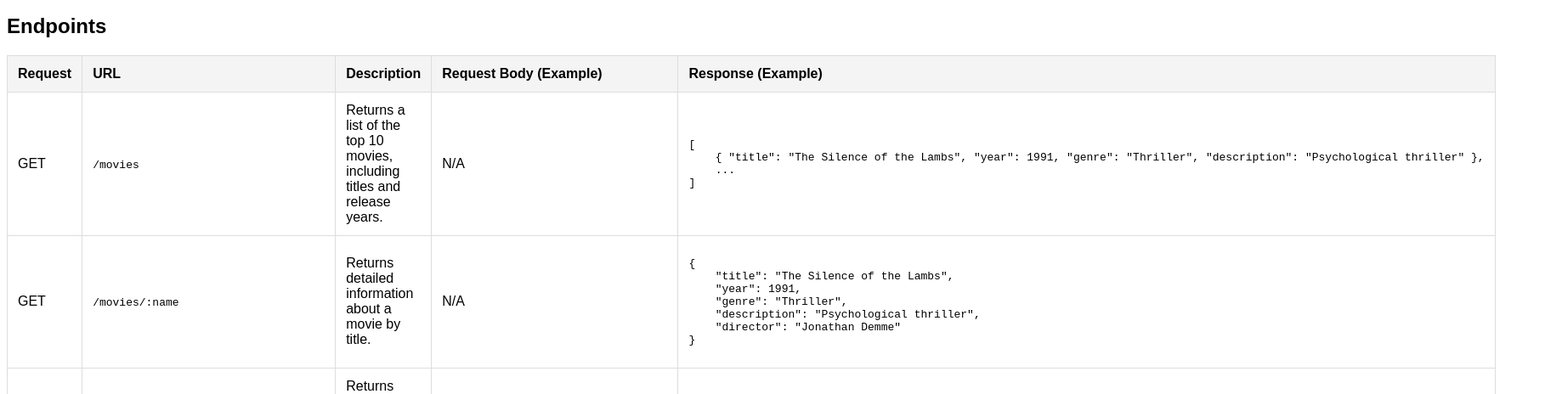
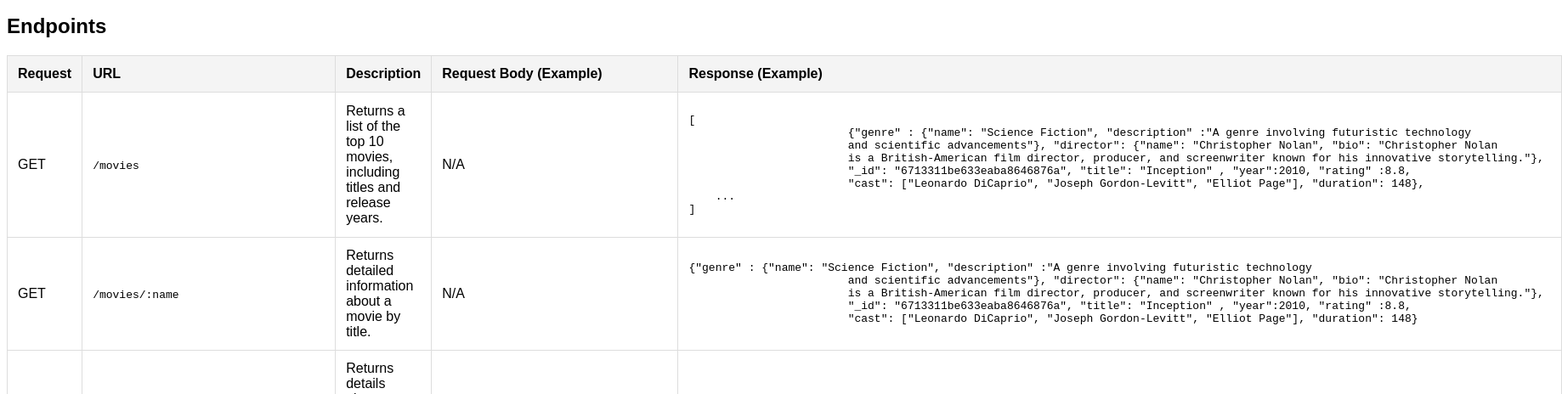
Before and after one commit to bhimamalbhage/movie_api, a website: page public/documentation.html in a window 1280 px wide. Shown: the part 101-565 px from the top of the page at 85% size, 1838 px wide, since content can reach past the window. Drawn offline with Linux system fonts and the light colour scheme.

Commit message:
Update documentation.html

```diff
--- a/public/documentation.html
+++ b/public/documentation.html
@@ -54,7 +54,11 @@
                 <td>N/A</td>
                 <td>
                     <pre>[
-    { "title": "The Silence of the Lambs", "year": 1991, "genre": "Thriller", "description": "Psychological thriller" },
+                        {"genre" : {"name": "Science Fiction", "description" :"A genre involving futuristic technology
+                        and scientific advancements"}, "director": {"name": "Christopher Nolan", "bio": "Christopher Nolan
+                        is a British-American film director, producer, and screenwriter known for his innovative storytelling."},
+                        "_id": "6713311be633eaba8646876a", "title": "Inception" , "year":2010, "rating" :8.8,
+                        "cast": ["Leonardo DiCaprio", "Joseph Gordon-Levitt", "Elliot Page"], "duration": 148},
     ...
 ]</pre>
                 </td>
@@ -65,13 +69,11 @@
                 <td>Returns detailed information about a movie by title.</td>
                 <td>N/A</td>
                 <td>
-                    <pre>{
-    "title": "The Silence of the Lambs",
-    "year": 1991,
-    "genre": "Thriller",
-    "description": "Psychological thriller",
-    "director": "Jonathan Demme"
-}</pre>
+                    <pre>{"genre" : {"name": "Science Fiction", "description" :"A genre involving futuristic technology
+                        and scientific advancements"}, "director": {"name": "Christopher Nolan", "bio": "Christopher Nolan
+                        is a British-American film director, producer, and screenwriter known for his innovative storytelling."},
+                        "_id": "6713311be633eaba8646876a", "title": "Inception" , "year":2010, "rating" :8.8,
+                        "cast": ["Leonardo DiCaprio", "Joseph Gordon-Levitt", "Elliot Page"], "duration": 148}</pre>
                 </td>
             </tr>
             <tr>
```
